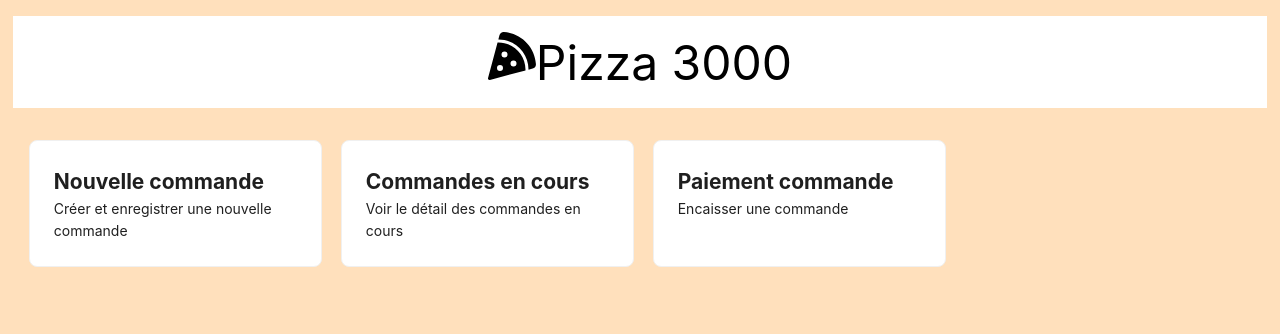
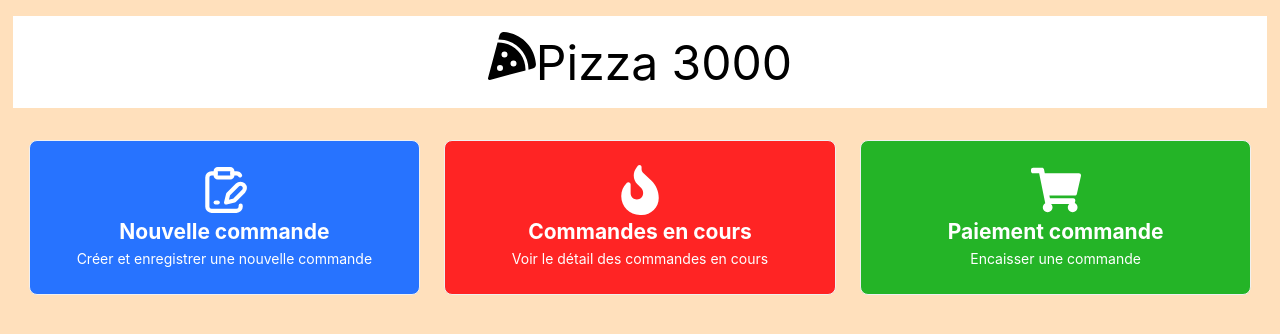
Before and after one commit to Morgan-B3/Pizza3000, a React (Create React App) app in the folder pizza3000/: page / in a window 1280 px wide. Shown: the top 334 px of the page. Built offline with nearby package versions, Linux system fonts and the light colour scheme.

Commit message:
menu list + icons

```diff
--- a/pizza3000/src/App.scss
+++ b/pizza3000/src/App.scss
@@ -36,10 +36,19 @@ header{
 .menusList{
   display: flex;
   justify-content: space-between;
+  margin: auto;
+  width: 100%;
+  text-align: center;
   .ant-card{
     width: 32%;
+    color: white;
     &:hover{
       cursor: pointer;
+    }
+    .icon{
+      width: 100%;
+      display: flex;
+      justify-content: center;
     }
   }
 }
@@ -94,12 +103,6 @@ header{
     &:hover{
       cursor: pointer;
     }
-    &.red{
-      background-color: rgb(255, 36, 36);
-    }
-    &.green{
-      background-color: rgb(36, 180, 39);
-    }
   }
 }
 
@@ -127,3 +130,15 @@ header{
     background-color: rgb(255, 36, 36) ;
   }
 }
+
+.red{
+  background-color: rgb(255, 36, 36);
+}
+
+.green{
+  background-color: rgb(36, 180, 39);
+}
+
+.blue{
+  background-color: rgb(39, 115, 255);
+}
--- /dev/null
+++ b/pizza3000/src/components/Menu.js
@@ -0,0 +1,30 @@
+import { Card } from 'antd'
+import React from 'react'
+import { FaShoppingCart, } from "react-icons/fa";
+import { FaFireFlameCurved } from "react-icons/fa6";
+import { LuClipboardSignature } from "react-icons/lu";
+
+
+const Menu = ({action, title, subtitle, icon, color}) => {
+    let iconItem = "";
+
+    if (icon === "<FaFireFlameCurved />"){
+        iconItem = <FaFireFlameCurved size={50}/>
+    } else if (icon === "<FaShoppingCart />") {
+        iconItem = <FaShoppingCart size={50}/>
+    } else if (icon === "<LuClipboardSignature />") {
+        iconItem = <LuClipboardSignature size={50}/>
+    }
+
+    return (
+        <Card onClick={action} className={color} >
+            <span className='icon'>
+                {iconItem}
+            </span>
+            <h2>{title}</h2>
+            <p>{subtitle}</p>
+        </Card>
+    )
+}
+
+export default Menu
--- a/pizza3000/src/index.js
+++ b/pizza3000/src/index.js
@@ -5,6 +5,7 @@ import App from './App';
 import reportWebVitals from './reportWebVitals';
 import {configureStore} from "@reduxjs/toolkit";
 import dataReducer from "./slices";
+import { Provider } from "react-redux";
 
 const store =configureStore({
   reducer: {
@@ -15,7 +16,9 @@ const store =configureStore({
 const root = ReactDOM.createRoot(document.getElementById('root'));
 root.render(
   <React.StrictMode>
-    <App />
+    <Provider store={store}>
+      <App />
+    </Provider>
   </React.StrictMode>
 );
 
--- a/pizza3000/src/menus.js
+++ b/pizza3000/src/menus.js
@@ -1,8 +1,6 @@
-import { FaFireFlameCurved, FaShoppingCart, BsFillClipboard2PlusFill } from "react-icons/fa6";
-
 const menus = [
     {
-        icon : "<BsFillClipboard2PlusFill />",
+        icon : "<LuClipboardSignature />",
         title: "Nouvelle commande",
         subtitle: "Créer et enregistrer une nouvelle commande",
         color: "blue",
--- a/pizza3000/src/pages/Home.js
+++ b/pizza3000/src/pages/Home.js
@@ -1,26 +1,40 @@
 import React from 'react'
-import menus from '../menus'
-import { Card } from "antd"
+// import { Card } from "antd"
 import { FaFireFlameCurved, FaShoppingCart, BsFillClipboard2PlusFill } from "react-icons/fa6";
 import { useNavigate } from 'react-router-dom';
-// import "../App.scss"
+import {useSelector } from "react-redux";
+import Menu from "../components/Menu"
+import menus from '../menus'
 
 const Home = () => {
+    const orders = useSelector(state => state.data.orders);
+    console.log(orders);
     const navigate = useNavigate();
+
+    const navigateMenu = (route) => {
+        if (route === "nouvelle-commande"){
+            route = `nouvelle-commande/${Date.now()}`
+        }
+        navigate(`/${route}`)
+    }
+
     const menusList = menus.map((menu, index) => {
-        // const Icon = menu.icon;
         return (
-            <Card key={index} onClick={() => navigate(`/${menu.slug}/${Date.now()}`)} >
-                {/* <span><Icon /></span> */}
-                <h2>{menu.title}</h2>
-                <p>{menu.subtitle}</p>
-
-            </Card>
+            <Menu
+                key={index}
+                title={menu.title}
+                subtitle={menu.subtitle}
+                action={() => navigateMenu(menu.slug)}
+                icon={menu.icon}
+                color={menu.color}
+            />
         )
     });
 
     return (
-        <div className="menusList" >{menusList}</div>
+        <div className="menusList" >
+            {menusList}
+        </div>
     )
 }
 
--- a/pizza3000/src/pages/NewOrder.js
+++ b/pizza3000/src/pages/NewOrder.js
@@ -1,10 +1,15 @@
 import React, { useEffect, useState } from 'react'
 import Pizza from '../components/Pizza';
-import { useParams } from 'react-router-dom';
+import { useNavigate, useParams } from 'react-router-dom';
+import { useDispatch } from "react-redux";
+import { add } from "../slices";
 
 const NewOrder = () => {
 
     const { id } = useParams();
+
+    const dispatch = useDispatch();
+    const navigate = useNavigate();
 
     const [pizzas, setPizzas] = useState([]);
     const [order, setOrder] = useState(JSON.parse(localStorage.getItem("order")) || {
@@ -40,6 +45,7 @@ const NewOrder = () => {
 
     const addToOrder = (pizza) => {
         saveToLocalSotrage({
+            id,
             pizzas: [...order.pizzas, pizza],
             total: Math.round((order.total + pizza.attributes.price) * 100)/100,
         });
@@ -55,6 +61,11 @@ const NewOrder = () => {
     //         total: Math.round((order.total - (pizzaType.attributes.price * quantity)) * 100)/100,
     //     })
     // }
+
+    const validateOrder = () => {
+        dispatch(add(order));
+        navigate("/");
+    }
 
     const pizzasList = pizzas.map(pizza => {
         return (
@@ -103,10 +114,10 @@ const NewOrder = () => {
                 {orderedPizzas}
             </span>
             <span className='buttons'>
-                <button className='green'>
+                <button className='green' onClick={() => validateOrder()}>
                     Total : {order.total}€
                 </button>
-                <button className='red' onClick={clearLocalStorage}>
+                <button className='red' onClick={() => clearLocalStorage()}>
                     Effacer la commande
                 </button>
             </span>
--- a/pizza3000/src/slices/index.js
+++ b/pizza3000/src/slices/index.js
@@ -1,5 +1,7 @@
 import { createSlice } from "@reduxjs/toolkit";
 import { useEffect } from "react";
+import { useNavigate } from "react-router-dom";
+
 
 const initialState = {
     orders: []
@@ -20,6 +22,6 @@ const dataSlice = createSlice({
     }
 })
 
-export const {} = dataSlice.actions;
+export const { add } = dataSlice.actions;
 
 export default dataSlice.reducer;
```
Lines whose indentation alone changed are shown as unchanged.
